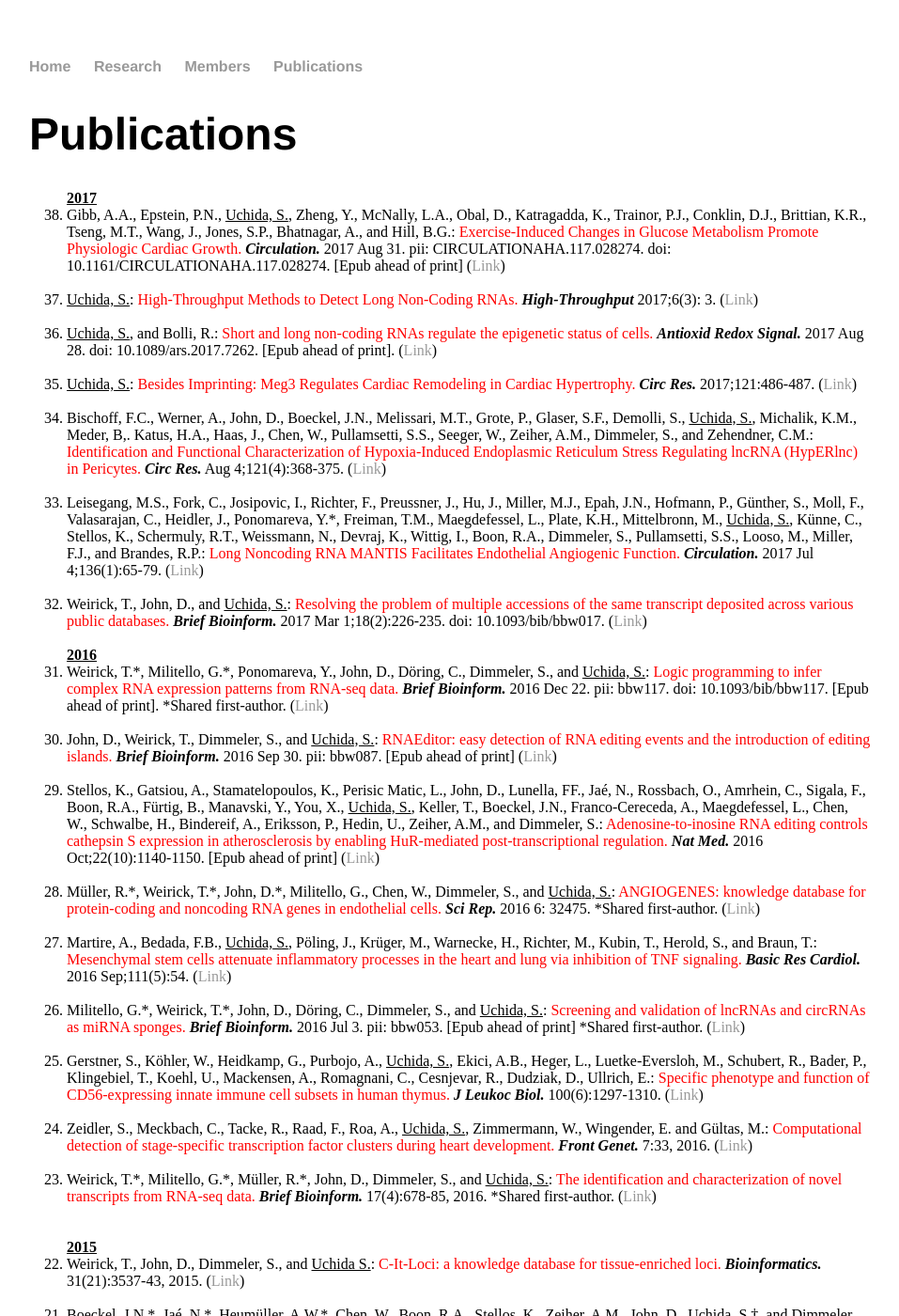
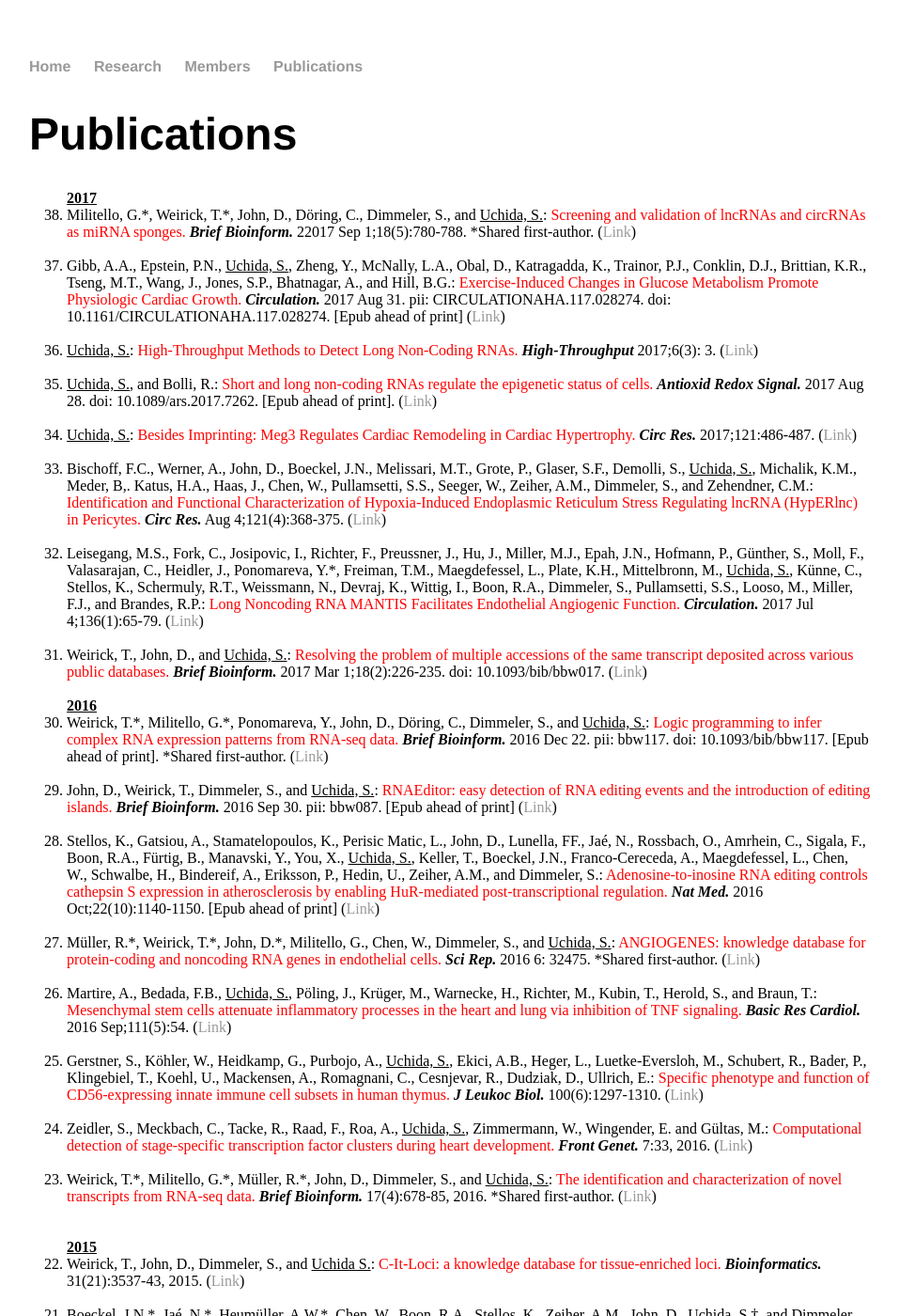
Before and after one commit to heartlncrna/heartlncrna.github.io, a Jekyll site: the page publications/pub_list.html, which Jekyll copies as it is, in a window 1280 px wide and 1400 px high. Shown: the whole window at 94% size, without its empty margins (161-1118 px from the left). Built offline with Jekyll 4.4.1, drawn with Linux system fonts in a browser that asks for light colours.

Commit message:
Update pub_list.html

```diff
--- a/publications/pub_list.html
+++ b/publications/pub_list.html
@@ -28,6 +28,9 @@
 			<ol reversed="reversed">
 
 			<strong><u> 2017 </u></strong>
+				<li>Militello, G.*, Weirick, T.*, John, D., Döring, C., Dimmeler, S., and <u>Uchida, S.</u>: <font color="red">Screening and validation of lncRNAs and circRNAs as miRNA sponges.</font> <b><i>Brief Bioinform.</i></b> 22017 Sep 1;18(5):780-788. *Shared first-author. (<a href="http://bib.oxfordjournals.org/content/early/2016/07/02/bib.bbw053.abstract"><span class="ptHyperlink">Link</span></a>)</li>
+			<br>
+
 				<li>Gibb, A.A., Epstein, P.N., <u>Uchida, S.</u>, Zheng, Y., McNally, L.A., Obal, D., Katragadda, K., Trainor, P.J., Conklin, D.J., Brittian, K.R., Tseng, M.T., Wang, J., Jones, S.P., Bhatnagar, A., and Hill, B.G.: <font color="red">Exercise-Induced Changes in Glucose Metabolism Promote Physiologic Cardiac Growth.</font> <b><i>Circulation.</i></b> 2017 Aug 31. pii: CIRCULATIONAHA.117.028274. doi: 10.1161/CIRCULATIONAHA.117.028274. [Epub ahead of print] (<a href="http://circ.ahajournals.org/content/early/2017/08/31/CIRCULATIONAHA.117.028274">Link</span></a>)</li>
 				<br>
 
@@ -62,8 +65,7 @@
 			<br>
 				<li>Martire, A., Bedada, F.B., <u>Uchida, S.</u>, Pöling, J., Krüger, M., Warnecke, H., Richter, M., Kubin, T., Herold, S., and Braun, T.: <font color="red">Mesenchymal stem cells attenuate inflammatory processes in the heart and lung via inhibition of TNF signaling.</font> <b><i>Basic Res Cardiol.</i></b> 2016 Sep;111(5):54. (<a href="http://link.springer.com/article/10.1007%2Fs00395-016-0573-2"><span class="ptHyperlink">Link</span></a>)</li>
 			<br>
-				<li>Militello, G.*, Weirick, T.*, John, D., Döring, C., Dimmeler, S., and <u>Uchida, S.</u>: <font color="red">Screening and validation of lncRNAs and circRNAs as miRNA sponges.</font> <b><i>Brief Bioinform.</i></b> 2016 Jul 3. pii: bbw053. [Epub ahead of print] *Shared first-author. (<a href="http://bib.oxfordjournals.org/content/early/2016/07/02/bib.bbw053.abstract"><span class="ptHyperlink">Link</span></a>)</li>
-			<br>
+
 				<li>Gerstner, S., Köhler, W., Heidkamp, G., Purbojo, A., <u>Uchida, S.</u>, Ekici, A.B., Heger, L., Luetke-Eversloh, M., Schubert, R., Bader, P., Klingebiel, T., Koehl, U., Mackensen, A., Romagnani, C., Cesnjevar, R., Dudziak, D., Ullrich, E.: <font color="red">Specific phenotype and function of CD56-expressing innate immune cell subsets in human thymus.</font> <b><i>J Leukoc Biol.</i></b> 100(6):1297-1310. (<a href="http://www.jleukbio.org/content/early/2016/06/28/jlb.1A0116-038R.abstract"><span class="ptHyperlink">Link</span></a>)</li>
 			<br>
 				<li>Zeidler, S., Meckbach, C., Tacke, R., Raad, F., Roa, A., <u>Uchida, S.</u>, Zimmermann, W., Wingender, E. and Gültas, M.: <font color="red">Computational detection of stage-specific transcription factor clusters during heart development.</font> <b><i>Front Genet.</i></b> 7:33, 2016. (<a href="http://journal.frontiersin.org/article/10.3389/fgene.2016.00033/full"><span class="ptHyperlink">Link</span></a>)</li>
```
